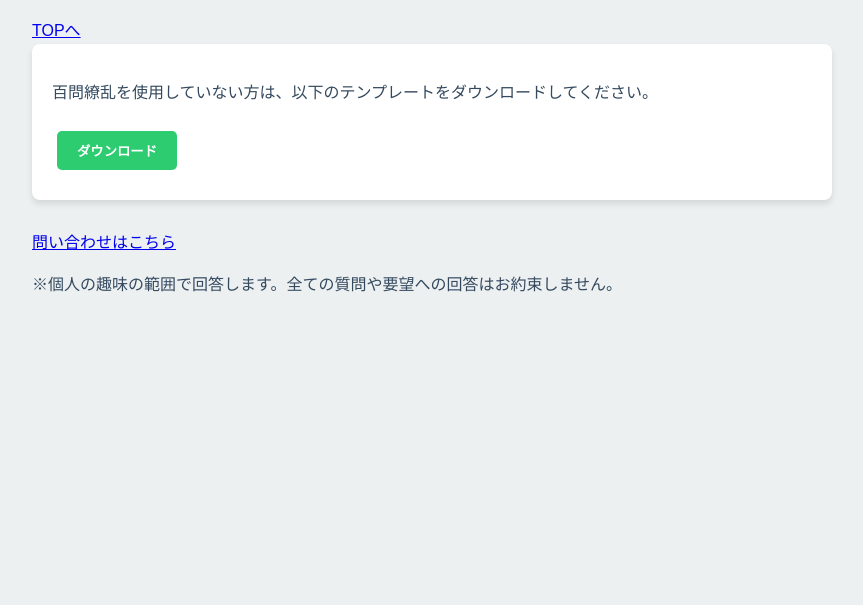
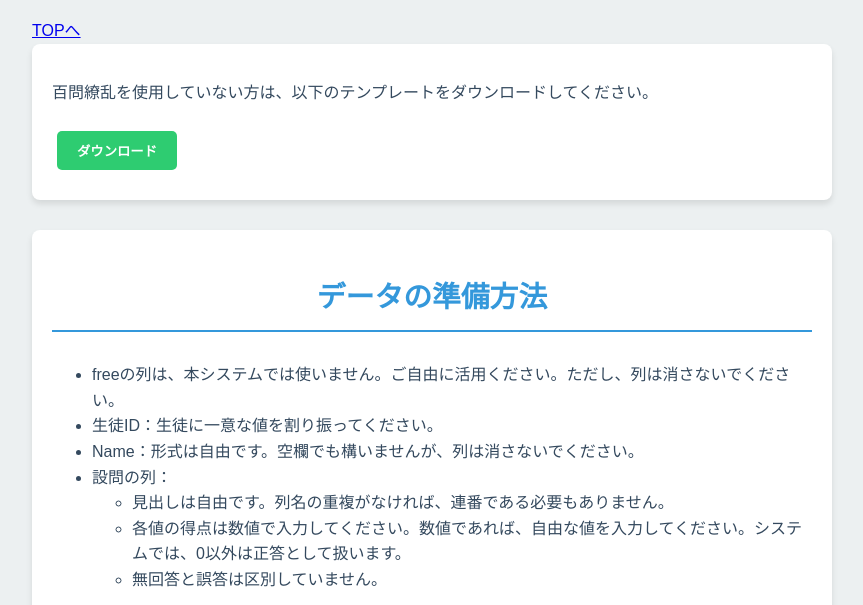
Before and after one commit to phys-ken/--------, a plain HTML site: page templateDL.html in a window 1280 px wide. Shown: the part 146-751 px from the top of the page, without its empty margins (208-1071 px from the left). Drawn offline with Linux system fonts and the light colour scheme.

Commit message:
データ前処理の手順を追加

```diff
--- a/templateDL.html
+++ b/templateDL.html
@@ -160,7 +160,24 @@
     <div class="card">
       <p>百問繚乱を使用していない方は、以下のテンプレートをダウンロードしてください。
       </p>
-      <button id = "templatedownloadBtn" class="btn btn-secondary">ダウンロード</button>
+      <button id="templatedownloadBtn" class="btn btn-secondary">ダウンロード</button>
+    </div>
+
+    <div class="card">
+      <h2>データの準備方法</h2>
+      <ul>
+        <li>freeの列は、本システムでは使いません。ご自由に活用ください。ただし、列は消さないでください。</li>
+        <li>生徒ID：生徒に一意な値を割り振ってください。</li>
+        <li>Name：形式は自由です。空欄でも構いませんが、列は消さないでください。</li>
+        <li>設問の列：</li>
+        <ul>
+          <li>見出しは自由です。列名の重複がなければ、連番である必要もありません。</li>
+          <li>各値の得点は数値で入力してください。数値であれば、自由な値を入力してください。システムでは、0以外は正答として扱います。</li>
+          <li>無回答と誤答は区別していません。</li>
+        </ul>
+      </ul>
+      <p><img src="figs\template_xlsx.png" alt="テンプレートファイル" class="bordered-image">
+      </p>
     </div>
 
 
```
Also changed, not shown: figs/template_xlsx.png (added).
